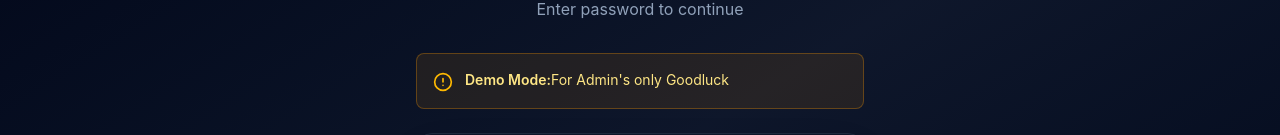
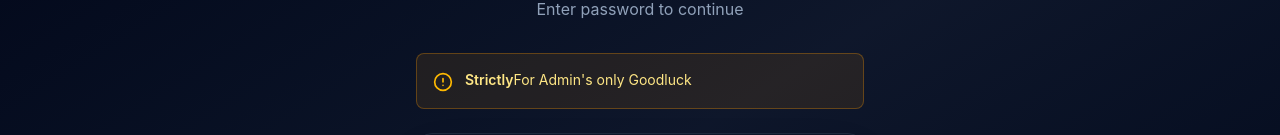
Before and after one commit to zinosalaam1/TourArcadeFc, a React (Vite) app: page /admin in a window 1280 px wide. Shown: the part 232-367 px from the top of the page. Built offline with nearby package versions, Linux system fonts and the light colour scheme; no server answers.

Commit message:
backend additions

```diff
--- a/src/app/components/AdminLogin.tsx
+++ b/src/app/components/AdminLogin.tsx
@@ -52,7 +52,7 @@ export function AdminLogin() {
         <div className="mb-6 p-4 bg-amber-500/10 border border-amber-500/30 rounded-lg flex items-start gap-3">
           <AlertCircle className="text-amber-400 flex-shrink-0 mt-0.5" size={20} />
           <div className="text-sm text-amber-200">
-            <strong className="font-semibold">Demo Mode:</strong>For Admin's only
+            <strong className="font-semibold">Strictly</strong>For Admin's only
             Goodluck
           </div>
         </div>
```
Also changed, not shown: vercel.json (added).
